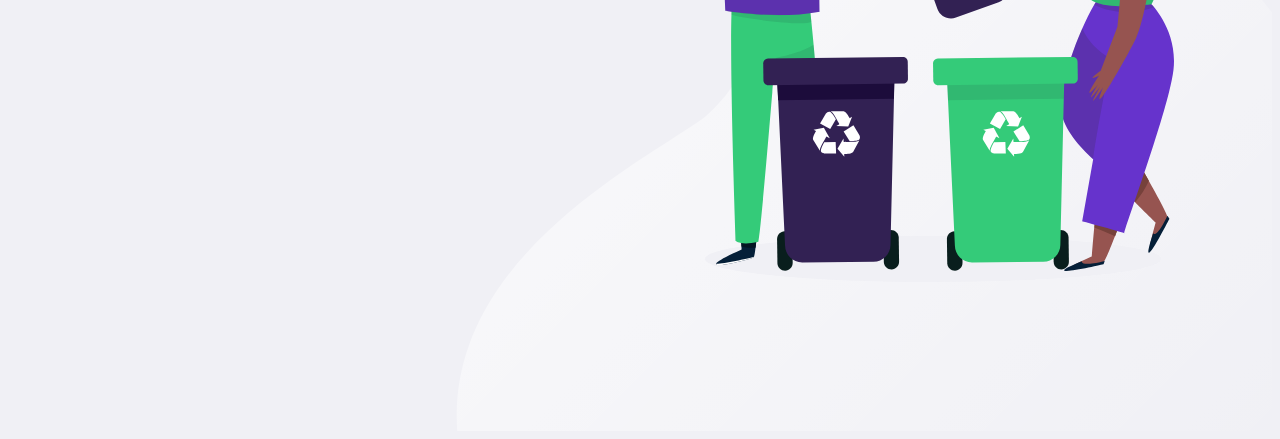
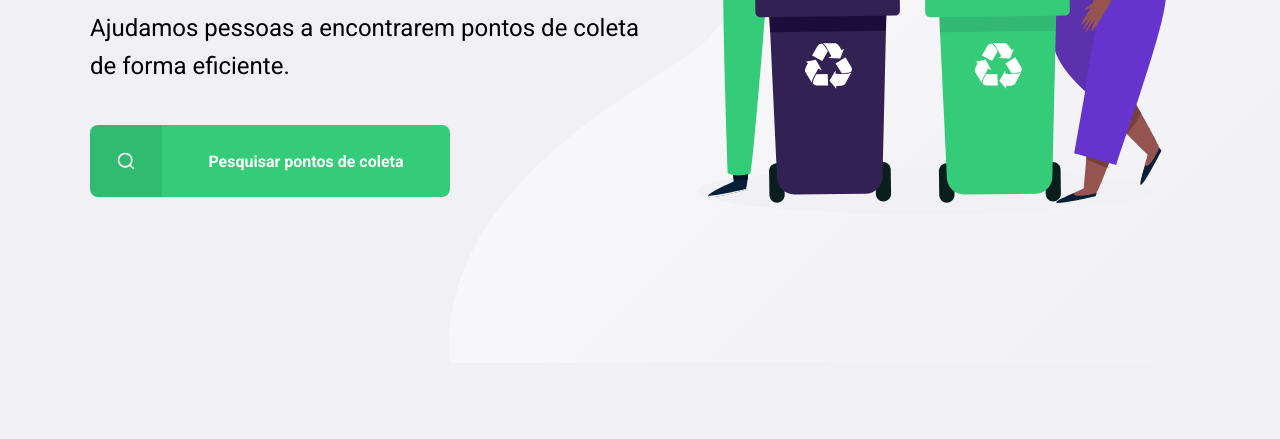
Before and after one commit to rafaelfaragao/nlwecoleta, a plain HTML site: page index.html in a window 1280 px wide. Shown: the part 417-856 px from the top of the page. After the commit the page ends 800 px from the top, so only its background shows below. Drawn offline with Linux system fonts and the light colour scheme.

Commit message:
full index.html e css class day 1

```diff
--- a/index.html
+++ b/index.html
@@ -6,7 +6,7 @@
     <meta name="viewport" content="width=device-width, initial-scale=1.0">
     <title>Ecoleta</title>
 
-    <link href="https://fonts.googleapis.com/css2?family=Roboto:wght@300;400;700&display=swap" rel="stylesheet">
+    <link href="https://fonts.googleapis.com/css2?family=Roboto:wght@300;400;700&family=Ubuntu:wght@700&display=swap" rel="stylesheet">
 
     <link rel="stylesheet" href="/styles/main.css">
 </head>
@@ -23,13 +23,20 @@
                     Cadastre um ponto de coleta</a>
             </header>
 
+            <main>
 
-            <h1>Seu marketplace de coleta de residuos.</h1>
+                <h1>Seu marketplace de coleta de residuos.</h1>
 
 
-            <p>Ajudamos pessoas a encontrarem pontos de coleta de forma eficiente.</p>
+                <p>Ajudamos pessoas a encontrarem pontos de coleta de forma eficiente.</p>
 
-            <button>Pesquisar pontos de coleta</button>
+                <a href="#">
+                    <span></span>
+                    <strong>Pesquisar pontos de coleta</strong>
+                </a>
+
+
+            </main>
 
         </div>
 
--- a/styles/main.css
+++ b/styles/main.css
@@ -1,13 +1,29 @@
+:root {
+    --title-color: #322153;
+    --primary-color: #34cb79;
+}
+
+*{
+    margin: 0;
+    padding: 0;
+}
+
 html{
     font-family: 'Roboto', sans-serif;
 }
 
 body{
     background: #f0f0f5;
+    -webkit-font-smoothing: antialiased;
 }
 
 a{
     text-decoration: none;
+}
+
+h1, h2, h3, h4, h5, h6 {
+    font-family: 'Ubuntu', sans-serif;
+    color: var(--title-color);
 }
 /* BOX MODEL
 
@@ -18,17 +34,24 @@ posicionamentos, alinhamentos
 
 */
 
+/*
+
+*/
+
 #page-home{
     height: 100vh;
     background: url('../assets/home-background.svg') no-repeat;
-    background-position: 35vw bottom;
-
+    background-position: 35vw 15vh;
 }
 
 #page-home .content{
     width: 90%;
+    height: 100%;
     max-width: 1100px;
     margin: 0 auto;
+
+    display: flex;
+    flex-direction: column;
 }
 
 #page-home header{
@@ -40,7 +63,7 @@ posicionamentos, alinhamentos
 
 #page-home header a{
     display: flex;
-    color: #322153;
+    color: var(--title-color);
     font-weight: 700;
 }
 
@@ -53,3 +76,93 @@ posicionamentos, alinhamentos
     width: 20px;
     height: 20px;
 }
+
+#page-home main{
+    max-width: 560px;
+    flex: 1;
+    display: flex;
+    flex-direction: column;
+    justify-content: center;
+}
+
+#page-home main h1{
+    font-size: 54px;
+}
+
+#page-home main p{
+    font-size: 24px;
+    line-height: 38px;
+    margin-top: 24px;
+}
+
+#page-home main a{
+    width: 100%;
+    max-width: 360px;
+    height: 72px;
+
+    border-radius: 8px;
+
+    display: flex;
+    align-items: center;
+
+    margin-top: 40px;
+
+    background-color: var(--primary-color);
+
+    transition: 400ms;
+}
+
+#page-home main a:hover{
+    background-color: #0fb86e;
+}
+
+#page-home main a span{
+    width: 72px;
+    height: 72px;
+
+    background-color: rgba(0,0,0, 0.08);
+
+    border-top-left-radius: 8px;
+    border-bottom-left-radius: 8px;
+
+    display: flex;
+    align-items: center;
+    justify-content: center;
+}
+
+#page-home main a span::after{
+    content: "";
+    background-image: url('../assets/search.svg');
+
+    width: 20px;
+    height: 20px;
+}
+
+#page-home main a strong{
+    flex: 1;
+    color: white;
+    text-align: center;
+}
+
+@media (max-width: 900px) {
+    #page-home{
+        background-position-x: 70vw;
+    }
+
+    #page-home .content {
+        align-items: center;
+        text-align: center;
+    }
+
+    #page-home header a {
+        position: absolute;
+        bottom: 48px;
+
+        left: 50%;
+        transform: translateX(-50%);
+    }
+
+    #page-home main{
+        align-items: center;
+    }
+}
```
